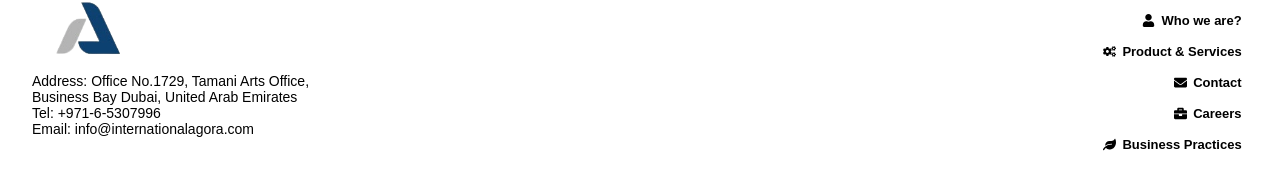
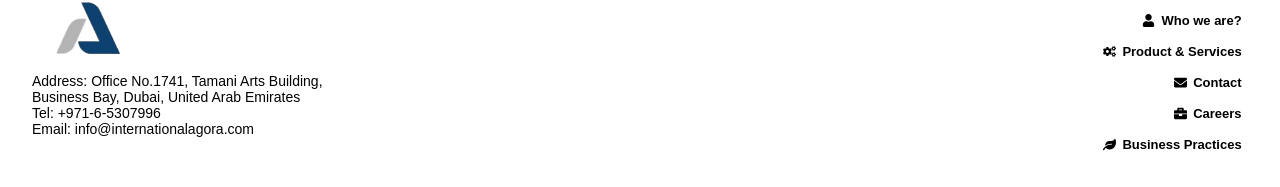
Before and after one commit to shakiba-vakili/EcommerceWebsite, a React (Create React App) app: page / in a window 1280 px wide. Shown: the part 2069-2256 px from the top of the page. Built offline with nearby package versions, Linux system fonts and the light colour scheme.

Commit message:
Change address

```diff
--- a/src/components/Footer/Footer.jsx
+++ b/src/components/Footer/Footer.jsx
@@ -28,9 +28,9 @@ function Footer() {
               />{" "}
             </Link>
             <span className="secondaryTextGray ">
-              Address: Office No.1729, Tamani Arts Office,
+              Address: Office No.1741, Tamani Arts Building,
               <br />
-              Business Bay Dubai, United Arab Emirates
+              Business Bay, Dubai, United Arab Emirates
               <br />
               Tel: +971-6-5307996 <br />
               Email: info@internationalagora.com
```
